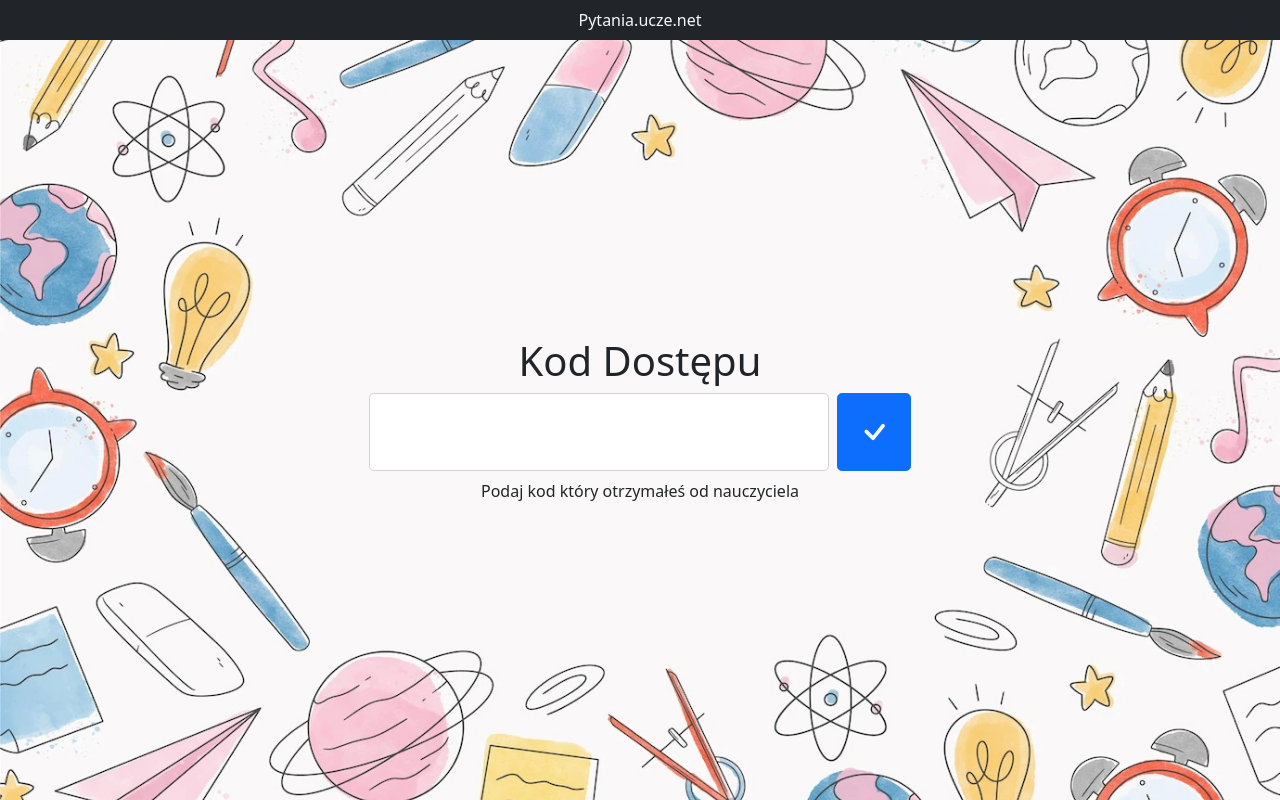
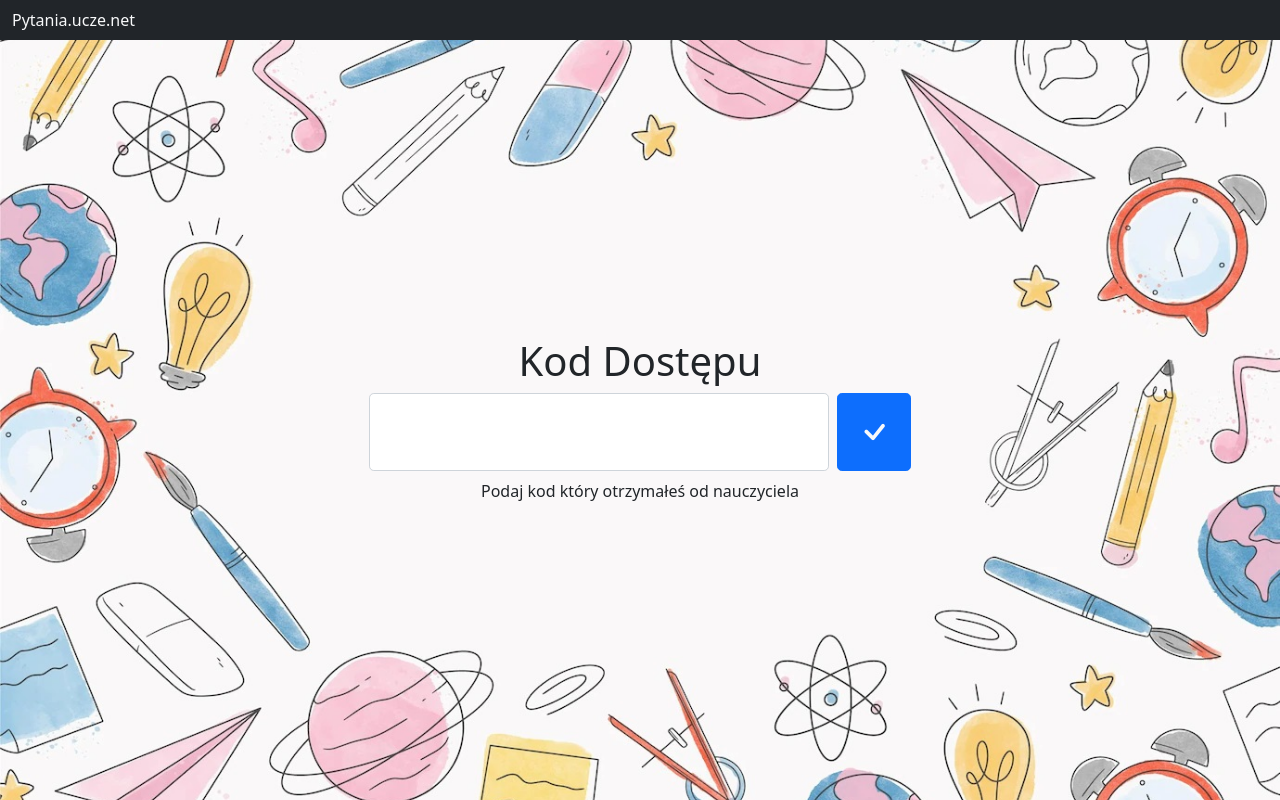
Before and after one commit to frontendypl/kreator-zadan-front, a Vue app: page /1/wyniki in a window 1280 px wide. Built offline with nearby package versions, Linux system fonts and the light colour scheme.

Commit message:
fix keeping short code after game end

```diff
--- a/src/App.vue
+++ b/src/App.vue
@@ -2,7 +2,9 @@
   <div id="app" class="d-flex flex-column min-vh-100">
     <AppLoaderComponent v-if="appLoader" />
     <AppHeaderComponent
+        :shortCode="shortCode"
         :list="list"
+        :player="player"
         :clearPlayerSession="clearPlayerSession"
         :setAppLoader="setAppLoader"
     />
--- a/src/components/AppHeaderComponent.vue
+++ b/src/components/AppHeaderComponent.vue
@@ -1,11 +1,14 @@
 <template>
   <nav class=" c-AppHeaderComponent navbar bg-dark text-light">
-    <div class="container-fluid d-flex justify-content-center">
+    <div class="container-fluid d-flex justify-content-between">
       <div>
         Pytania.ucze.net
       </div>
       <div v-if="list._id">
-        <a class="navbar-brand text-light" href="#">{{list.name}}</a>
+        {{list.name}} - {{shortCode}}
+      </div>
+      <div v-if="player._id">
+        {{player.name}}
       </div>
       <div v-if="list._id">
         <button class="btn btn-light" @click="restartApp">Restart</button>
@@ -18,8 +21,14 @@
 export default {
   name: 'AppHeaderComponent',
   props: {
+    shortCode: {
+      type: String,
+    },
     list: {
       type: Object,
+    },
+    player: {
+      type: Object
     },
     clearPlayerSession: {
       type: Function
--- a/src/views/ResultView.vue
+++ b/src/views/ResultView.vue
@@ -35,7 +35,7 @@ export default {
     ...mapActions(['clearPlayerSession','setAppLoader','setPlayer']),
     startAgain(){
       this.setAppLoader(true)
-      this.clearPlayerSession()
+      // this.clearPlayerSession()
       this.$router.push({name: 'EnterNameView', params: {shortCode: this.shortCode}})
       this.setPlayer(this.player.name)
       //
@@ -48,7 +48,6 @@ export default {
     }
   },
   mounted() {
-    this.clearPlayerSession()
   },
 }
 </script>
```
